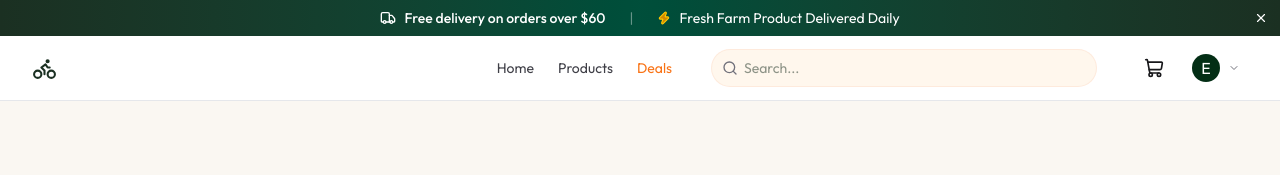
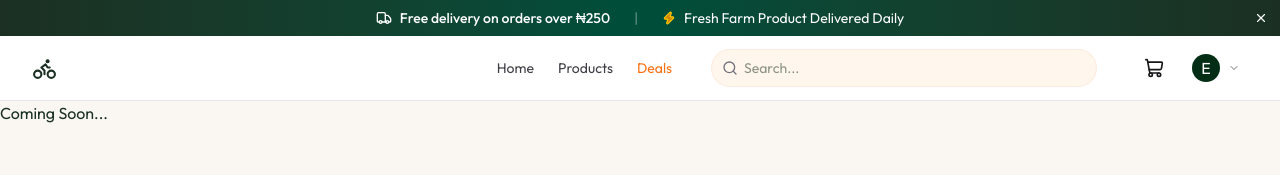
Before and after one commit to ReelMei/LIve-grocery, a React (Vite) app in the folder client/: page /deals in a window 1280 px wide. Shown: the top 175 px of the page. Built offline with nearby package versions, Linux system fonts and the light colour scheme.

Commit message:
my commit

```diff
--- a/client/src/Components/Banner.tsx
+++ b/client/src/Components/Banner.tsx
@@ -20,7 +20,7 @@
             <div className="max-w-7xl mx-auto px-4 sm:px-6 lg:px-8 py-2 flex-center gap-6">
                 <div className="flex-center gap-2">
                     <TruckIcon className="size-4 shrink-0"/>
-                    <span className="font-medium">Free delivery on orders over $60</span>
+                    <span className="font-medium">Free delivery on orders over ₦250</span>
                 </div>
                 <span className="hidden sm:inline text-white/40">|</span>
                 <div className="hidden sm:flex items-center gap-2">
--- a/client/src/Pages/FlashDeals.tsx
+++ b/client/src/Pages/FlashDeals.tsx
@@ -1,7 +1,7 @@
 const FlashDeals = () => {
   return (
     <div>
-
+      <h2>Coming Soon...</h2>
     </div>
   )
 }
```
Also changed, not shown: 1 other file (tests, documents, lock files or other folders).
